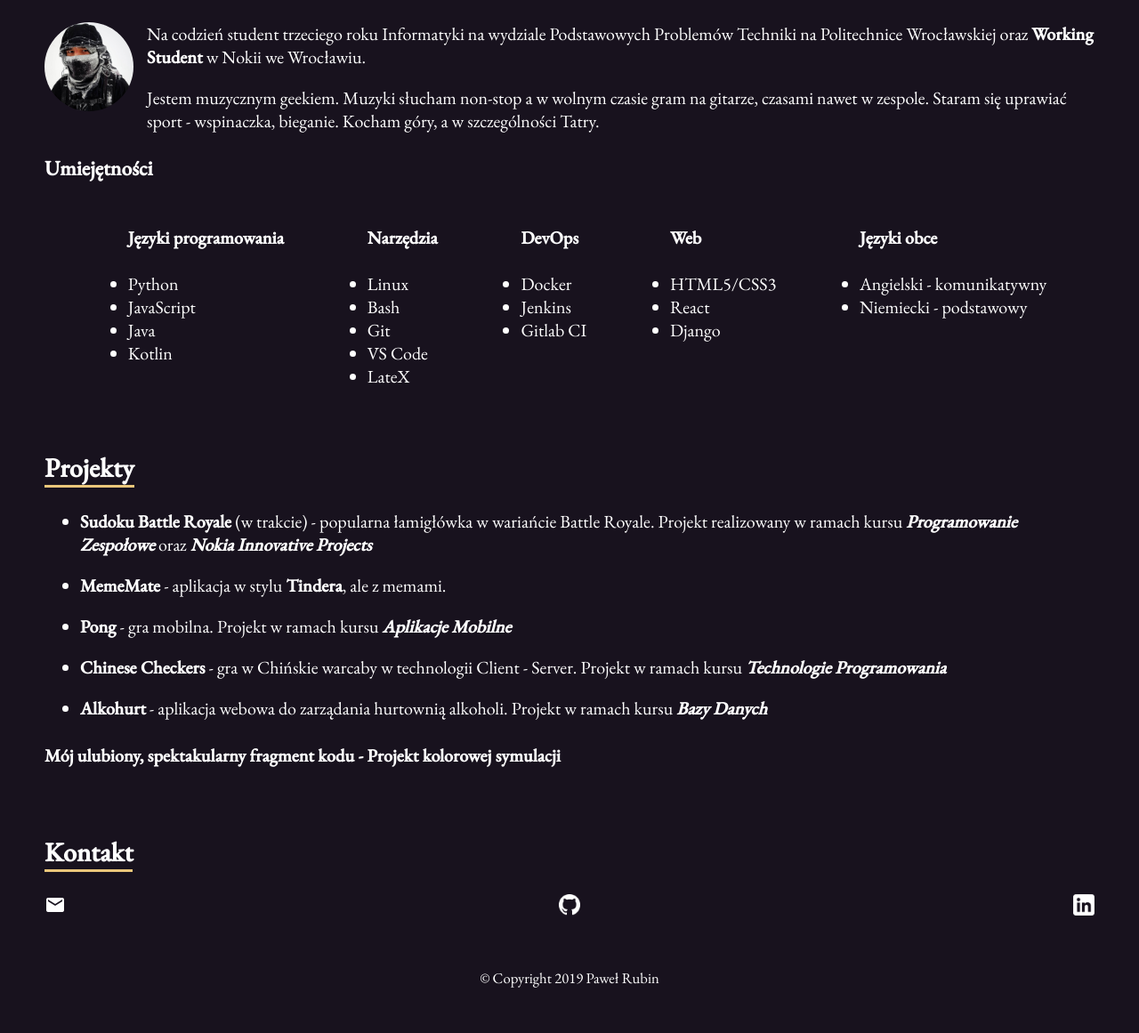
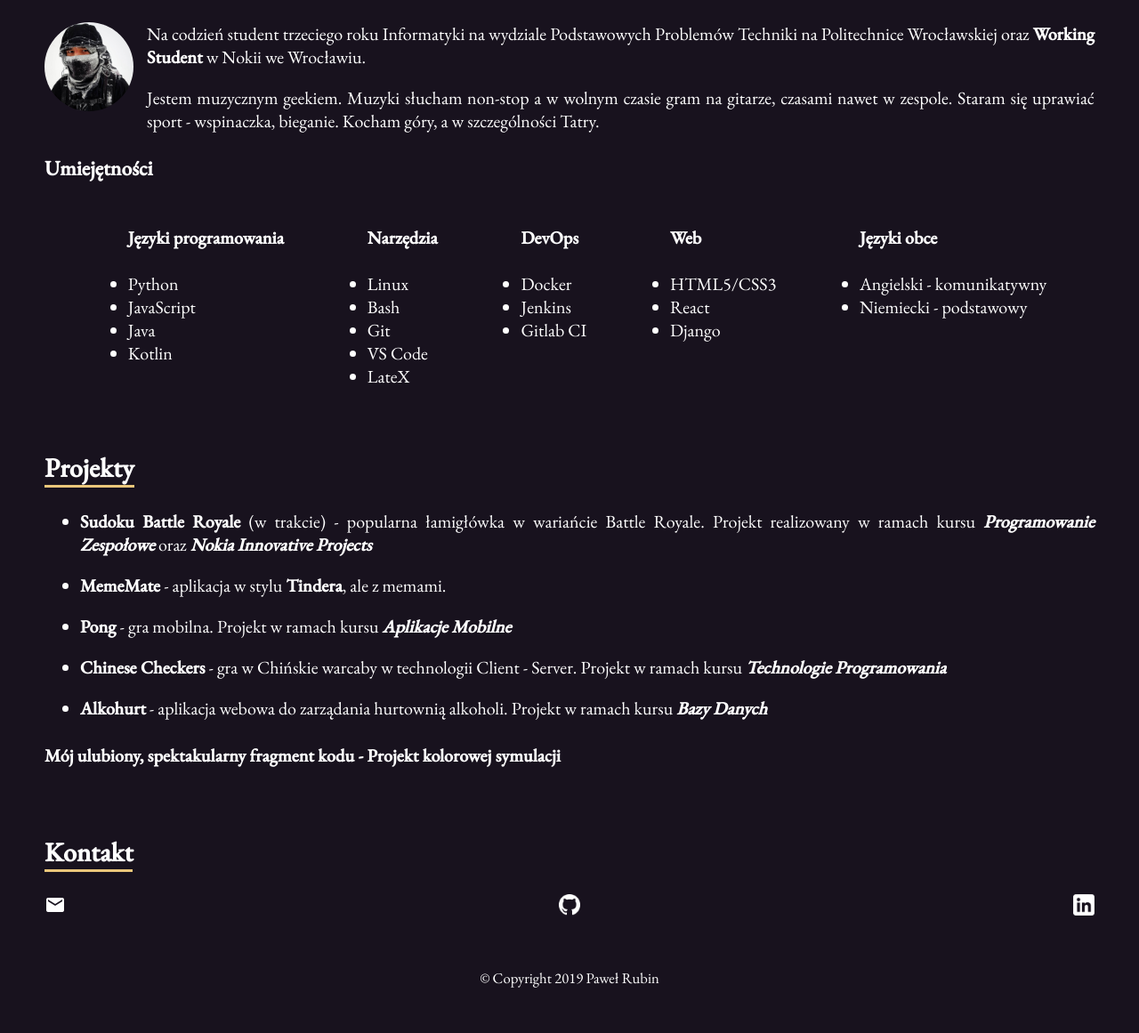
Before and after one commit to pawelrubin/www, a PHP site: page / in a window 1280 px wide. Shown: the part 221-1382 px from the top of the page at 89% size. Run offline with PHP 8.4, Linux system fonts and the light colour scheme.

Commit message:
text align justify

```diff
--- a/l1/css/style.css
+++ b/l1/css/style.css
@@ -1,6 +1,5 @@
 :root {
   --background-color: #18121e;
-  --primary-color: #233237;
   --secondary-color: #eac67a;
 }
 
@@ -15,6 +14,7 @@ body {
   color: white;
   justify-content: center;
   font-size: 20px;
+  text-align: justify;
 }
 
 #title h1 {
```
